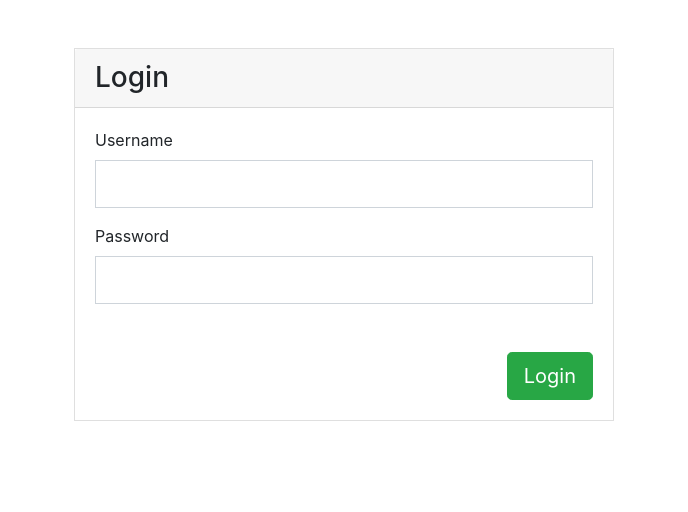
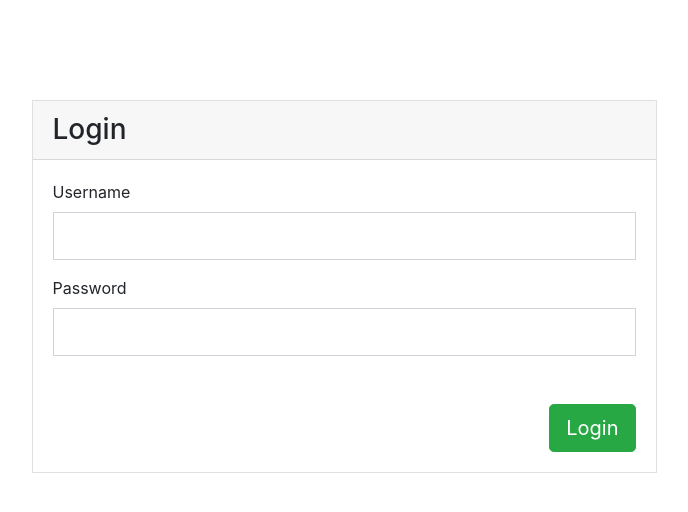
Before and after one commit to MihaiGitHub/Login-Page, an Angular app: page /login in a window 1280 px wide. Shown: the top 512 px of the page, without its empty margins (296-984 px from the left). Built offline with nearby package versions, Linux system fonts and the light colour scheme.

Commit message:
Final Update

```diff
--- a/package.json
+++ b/package.json
@@ -24,6 +24,7 @@
     "bootstrap": "^4.0.0",
     "core-js": "^2.4.1",
     "material-design-icons": "^3.0.1",
+    "ngx-toastr": "^8.4.0",
     "rxjs": "^5.5.6",
     "zone.js": "^0.8.19"
   },
--- a/src/app/app.component.html
+++ b/src/app/app.component.html
@@ -1,2 +1 @@
-<!-- <router-outlet></router-outlet>>-->
 <app-user></app-user>
--- a/src/app/app.component.ts
+++ b/src/app/app.component.ts
@@ -1,4 +1,5 @@
 import { Component } from '@angular/core';
+import { Router } from '@angular/router';
 
 @Component({
   selector: 'app-root',
@@ -7,4 +8,11 @@ import { Component } from '@angular/core';
 })
 export class AppComponent {
   title = 'Login App';
+
+  constructor(private router : Router){}
+
+  Logout(){
+    localStorage.removeItem('userToken');
+    this.router.navigate(['/login']);
+  }
 }
--- a/src/app/user/user.component.html
+++ b/src/app/user/user.component.html
@@ -1,48 +1,5 @@
-<div class="container py-5">
-  <div class="row">
-      <div class="col-md-12">
-
-          <div class="row">
-              <div class="col-md-6 mx-auto">
-
-                  <!-- form card login -->
-                  <div class="card rounded-0">
-                      <div class="card-header">
-                          <h3 class="mb-0">Login</h3>
-                      </div>
-                      <div class="card-body">
-                          <form class="form" role="form" autocomplete="off" id="formLogin" novalidate="" method="POST">
-                              <div class="form-group">
-                                  <label for="uname1">Username</label>
-                                  <input type="text" class="form-control form-control-lg rounded-0" name="uname1" id="uname1" required="">
-                                  <div class="invalid-feedback">Oops, you missed this one.</div>
-                              </div>
-                              <div class="form-group">
-                                  <label>Password</label>
-                                  <input type="password" class="form-control form-control-lg rounded-0" id="pwd1" required="" autocomplete="new-password">
-                                  <div class="invalid-feedback">Enter your password too!</div>
-                              </div>
-                              <div>
-                                  <label class="custom-control custom-checkbox">
-                                    <input type="checkbox" class="custom-control-input">
-                                    <span class="custom-control-indicator"></span>
-                                  </label>
-                              </div>
-                              <button type="submit" class="btn btn-success btn-lg float-right" id="btnLogin">Login</button>
-                          </form>
-                      </div>
-                      <!--/card-block-->
-                  </div>
-                  <!-- /form card login -->
-
-              </div>
-
-          </div>
-          <!--/row-->
-
-      </div>
-      <!--/col-->
-  </div>
-  <!--/row-->
+<div class="row">
+    <div class="col-md-12">
+        <router-outlet></router-outlet>
+    </div>
 </div>
-<!--/container-->
```
Also changed, not shown: src/app/app.module.ts (+9 -4 lines), 1 other file (tests, documents, lock files or other folders).
